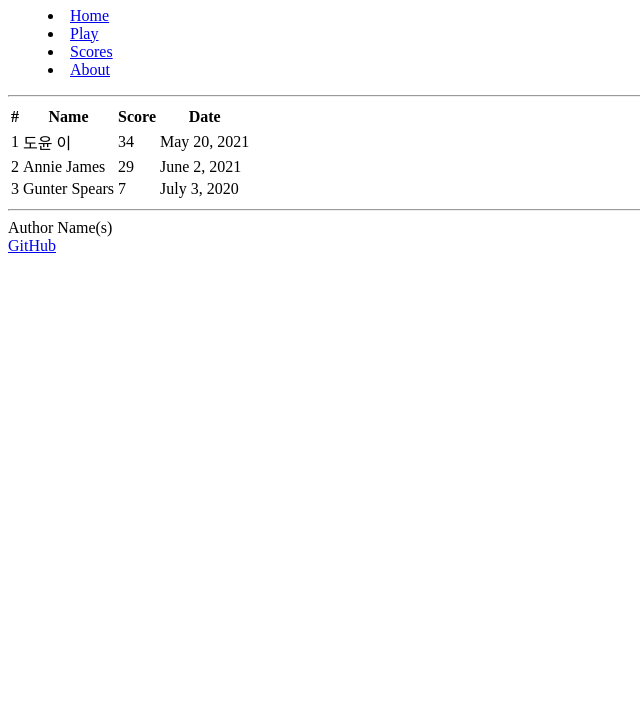
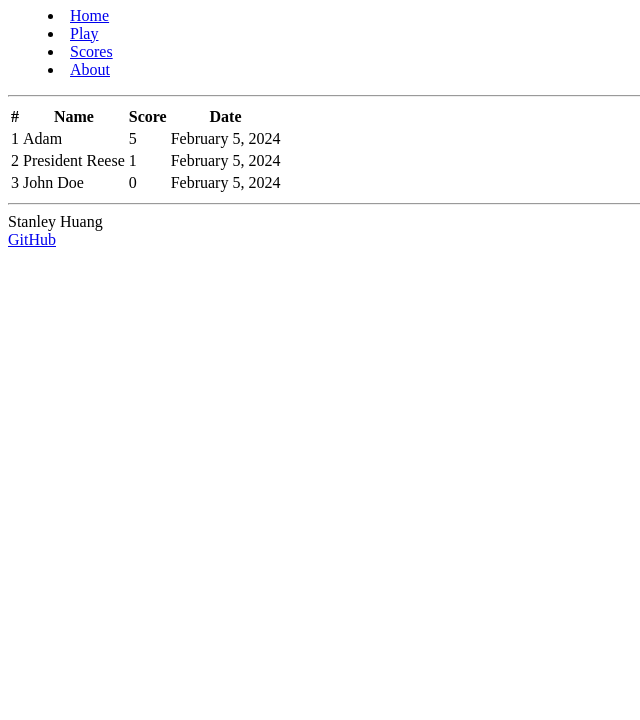
Before and after one commit to bentobox1232/Start_Up, a plain HTML site: page scores.html in a window 1280 px wide. Shown: the part 80-800 px from the top of the page, without its empty margins (0-640 px from the left). Drawn offline with Linux system fonts and the light colour scheme.

```diff
--- a/scores.html
+++ b/scores.html
@@ -8,7 +8,7 @@
   </head>
   <body>
     <header>
-      <h1>Simon<sup>&reg;</sup></h1>
+      <h1>Geography Matching<sup>&reg;</sup></h1>
 
       <nav>
         <menu>
@@ -35,21 +35,21 @@
         <tbody>
           <tr>
             <td>1</td>
-            <td>도윤 이</td>
-            <td>34</td>
-            <td>May 20, 2021</td>
+            <td> Adam</td>
+            <td> 5</td>
+            <td>February 5, 2024</td>
           </tr>
           <tr>
             <td>2</td>
-            <td>Annie James</td>
-            <td>29</td>
-            <td>June 2, 2021</td>
+            <td> President Reese</td>
+            <td>1</td>
+            <td>February 5, 2024</td>
           </tr>
           <tr>
             <td>3</td>
-            <td>Gunter Spears</td>
-            <td>7</td>
-            <td>July 3, 2020</td>
+            <td>John Doe</td>
+            <td>0</td>
+            <td>February 5, 2024</td>
           </tr>
         </tbody>
       </table>
@@ -57,9 +57,9 @@
 
     <footer>
       <hr />
-      <span class="text-reset">Author Name(s)</span>
+      <span class="text-reset">Stanley Huang</span>
       <br />
-      <a href="https://github.com/webprogramming260/simon-html">GitHub</a>
+      <a href="https://github.com/bentobox1232/start_up.git">GitHub</a>
     </footer>
   </body>
 </html>
```
